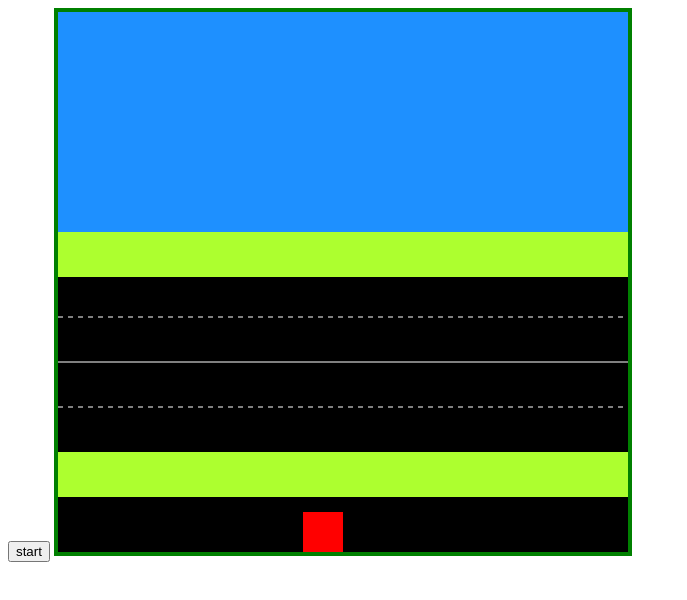
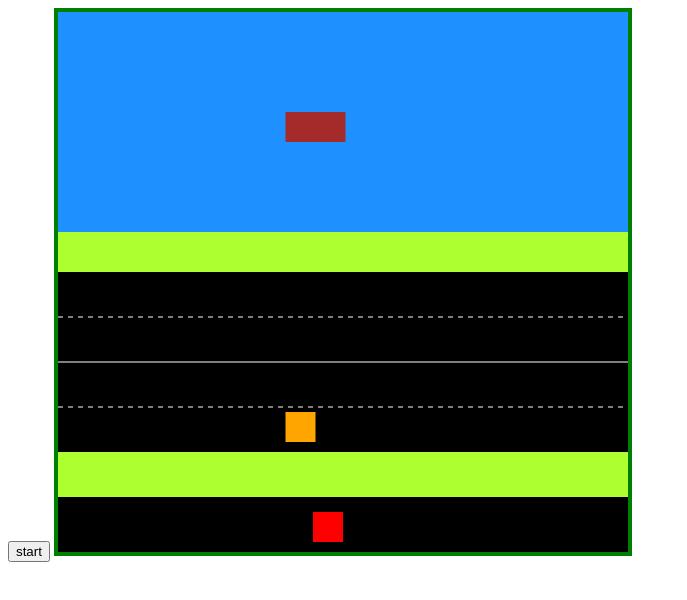
Before and after one commit to MiriaMendez/jumperFrog, a plain HTML site: page index.html in a window 1280 px wide. Shown: the whole page, without its empty margins (0-687 px from the left). Drawn offline with Linux system fonts and the light colour scheme.

Commit message:
colisions added

```diff
--- a/background.js
+++ b/background.js
@@ -21,7 +21,8 @@ class Background {
 
         this.ctx.fillStyle = "GreenYellow";
         this.ctx.fillRect (0, 440, 570, 45);
-        this.ctx.fillRect (0,220, 570, 45);
+        this.ctx.fillRect (0,215, 570, 45);
+        this.ctx.fillRect (0, 50, 570, 45);
 
         this.ctx.fillStyle = "DodgerBlue";
         this.ctx.fillRect (0,0, 570,220);
--- /dev/null
+++ b/car.js
@@ -0,0 +1,42 @@
+class Car {
+    constructor (ctx, x, y, w, h) {
+        this.ctx = ctx
+        this.x = 0
+        this.y = this._randomY()
+        this.w = 30
+        this.h = 30
+        this.vx = 3.5
+
+        if (Math.random() >= 0.5) {
+            this.vx *= -1
+            this.x = this.ctx.canvas.width - this.w
+        }
+    }
+
+    draw() {
+        this.ctx.fillStyle = "orange"
+        ctx.fillRect(this.x, this.y, this.w, this.h)
+        this.ctx.closePath();
+
+    }
+
+    move() {
+        this.x += this.vx
+    }
+
+    _randomY() {
+        const possibilities = [
+            400,
+            310,
+            360,
+            270
+        ]
+
+        const randomIndex = Math.floor(Math.random() * possibilities.length)
+
+        return possibilities[randomIndex]
+    }
+
+
+
+}
--- a/frog.js
+++ b/frog.js
@@ -13,10 +13,10 @@ const downPressed = false;
 class Frog {
     constructor (ctx) {
         this.ctx = ctx
-        this.h = 40
-        this.w = 40
+        this.h = 30
+        this.w = 30
         this.x = this.ctx.canvas.width/2 - this.w
-        this.y = this.ctx.canvas.height - this.h
+        this.y = this.ctx.canvas.height - this.h -10
         this.vx = 5
         this.vy = 5
 
@@ -29,14 +29,6 @@ class Frog {
         this.ctx.fillStyle = "red";
         ctx.fillRect(this.x, this.y, this.w, this.h);
         this.ctx.closePath();
-    }
-
-    move() {
-        this.x
-
-        if (this.x <= this.x + this.ctx.canvas.width) {
-
-        }
     }
 
 
@@ -57,8 +49,8 @@ class Frog {
 
 
     _moveForward() {
-        if (this.y - this.h <= 0) {
-            this.vy = -5
+        if (this.y  >= 0) {
+            this.y -= 45
         } else {
             this.y -= this.h
         }
@@ -66,8 +58,8 @@ class Frog {
     }
 
     _moveBackward() {
-        if (this.y + this.h >= this.ctx.canvas.height) {
-            this.vy = 5
+        if (this.y - this.h - 30<= this.ctx.canvas.height) {
+            this.y += 45
         } else {
             this.y += this.h
         }
@@ -75,19 +67,18 @@ class Frog {
     }
 
     _moveRight() {
-        if(this.x + this.w >= this.ctx.canvas.width){
+        if(this.x + this.w + 30 >= this.ctx.canvas.width){
             return
         } else {
-            this.x += this.w + 1,75
+            this.x += this.w + 40
         }
     }
 
     _moveLeft() {
-        if(this.x - this.w <= 0){
+        if(this.x <= 0){
             return
         } else {
             this.x -= this.w + 1,75
         }
     }
-
 }
--- a/game.js
+++ b/game.js
@@ -1,10 +1,20 @@
 class Game {
     constructor (ctx) {
         this.ctx = ctx;
-        this.frog = new Frog(ctx)
+        this.frog = new Frog(ctx);
         this.bg = new Background (ctx);
         this.intervalId = null;
+        this.cars = [
+            new Car(ctx)
+        ];
 
+        this.obstacles = [
+            new Obstacle(ctx)
+        ];
+
+        this.die = false;
+
+        this.tick = 0
 
     }
 
@@ -14,10 +24,32 @@ class Game {
             this._clear()
             this._draw()
             this._move()
+            this._clearObstacles()
+            this._checkCollisions()
+            if (this.die) {
+                this._gameOver()
+            }
         }, 1000/60)
 
 
     }
+
+    _gameOver() {
+        clearInterval(this.intervalId);
+
+    }
+
+
+    _clearObstacles() {
+        this.cars = this.cars.filter(o => {
+            return o.x + o.w >= 0
+        })
+
+        this.obstacles = this.obstacles.filter (o => {
+            return o.x + o.w >= 0
+        })
+    }
+
 
     _clear() {
         this.ctx.clearRect(0, 0, this.ctx.canvas.width, this.ctx.canvas.height)
@@ -28,9 +60,50 @@ class Game {
 
         this.bg.draw()
         this.frog.draw()
+        this.cars.forEach(c => c.draw())
+        this.obstacles.forEach(ob => ob.draw())
+
+
+        this.tick++
+
+        if (this.tick > Math.random() * 300 + 100) {
+            this.tick = 0
+            this._addCar()
+            this._addObstacle()
+        }
+    }
+
+    _addCar() {
+        const car = new Car(this.ctx)
+        this.cars.push(car)
+    }
+
+    _addObstacle() {
+        const obstacle = new Obstacle(this.ctx)
+        this.obstacles.push(obstacle)
     }
 
     _move() {
-        this.frog.move()
+        this.cars.forEach(o => o.move())
+        this.obstacles.forEach(o => o.move())
     }
+
+    CollideFrog() {
+        return this.cars.some(car => {
+            return this.frog.x + this.frog.w > car.x &&
+            this.frog.x < car.x + car.w &&
+             this.frog.y < car.y + car.h &&
+             this.frog.y + this.frog.h > car.y
+
+        })
+
+
+    }
+
+    _checkCollisions() {
+        if (this.CollideFrog()) {
+            this.die = true
+        }
+    }
+
 }
--- a/index.html
+++ b/index.html
@@ -10,6 +10,8 @@
     <button>start</button>
     <canvas id="my-canvas" width="570" height="540"></canvas>
     <script src="frog.js"></script>
+    <script src="car.js"></script>
+    <script src="obstacle.js"></script>
     <script src="background.js"></script>
     <script src="game.js"></script>
     <script src="script.js"></script>
--- a/obstacle.js
+++ b/obstacle.js
@@ -0,0 +1,36 @@
+class Obstacle {
+    constructor (ctx, x, y, w, h) {
+        this.ctx = ctx
+        this.x = 0
+        this.y = this._randomYob()
+        this.w = 60
+        this.h = 30
+        this.vx = 3.5
+
+
+    }
+
+    draw() {
+        this.ctx.fillStyle = "brown"
+        this.ctx.fillRect(this.x, this.y, this.w, this.h)
+        this.ctx.closePath();
+
+    }
+
+    move() {
+        this.x += this.vx
+    }
+
+    _randomYob() {
+        const possibilitiesYob = [
+            100,
+            150,
+            80,
+            115
+        ]
+
+        const randomIndex = Math.floor(Math.random() * possibilitiesYob.length)
+
+        return possibilitiesYob[randomIndex]
+    }
+}
```
Also changed, not shown: cocodrile.js (deleted).
